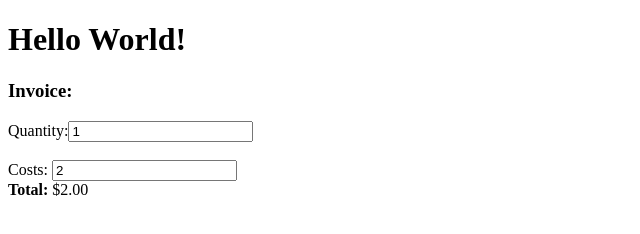
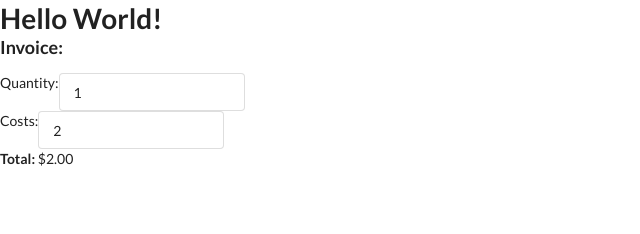
Before and after one commit to tfbirk/angular-hello-world, a website: page index.html in a window 1280 px wide. Shown: the whole page, without its empty margins (0-640 px from the left). Drawn offline with nearby package versions, Linux system fonts and the light colour scheme.

Commit message:
add semantic-ui-css link

```diff
--- a/index.html
+++ b/index.html
@@ -4,6 +4,7 @@
         <meta charset="UTF-8">
         <title>Angular Test</title>
         <script src="node_modules/angular/angular.js"></script>
+        <link rel="stylesheet" type="text/css" href="node_modules/semantic-ui-css/semantic.min.css">
         <script src="app.js"></script>
     </head>
     <body>
```
